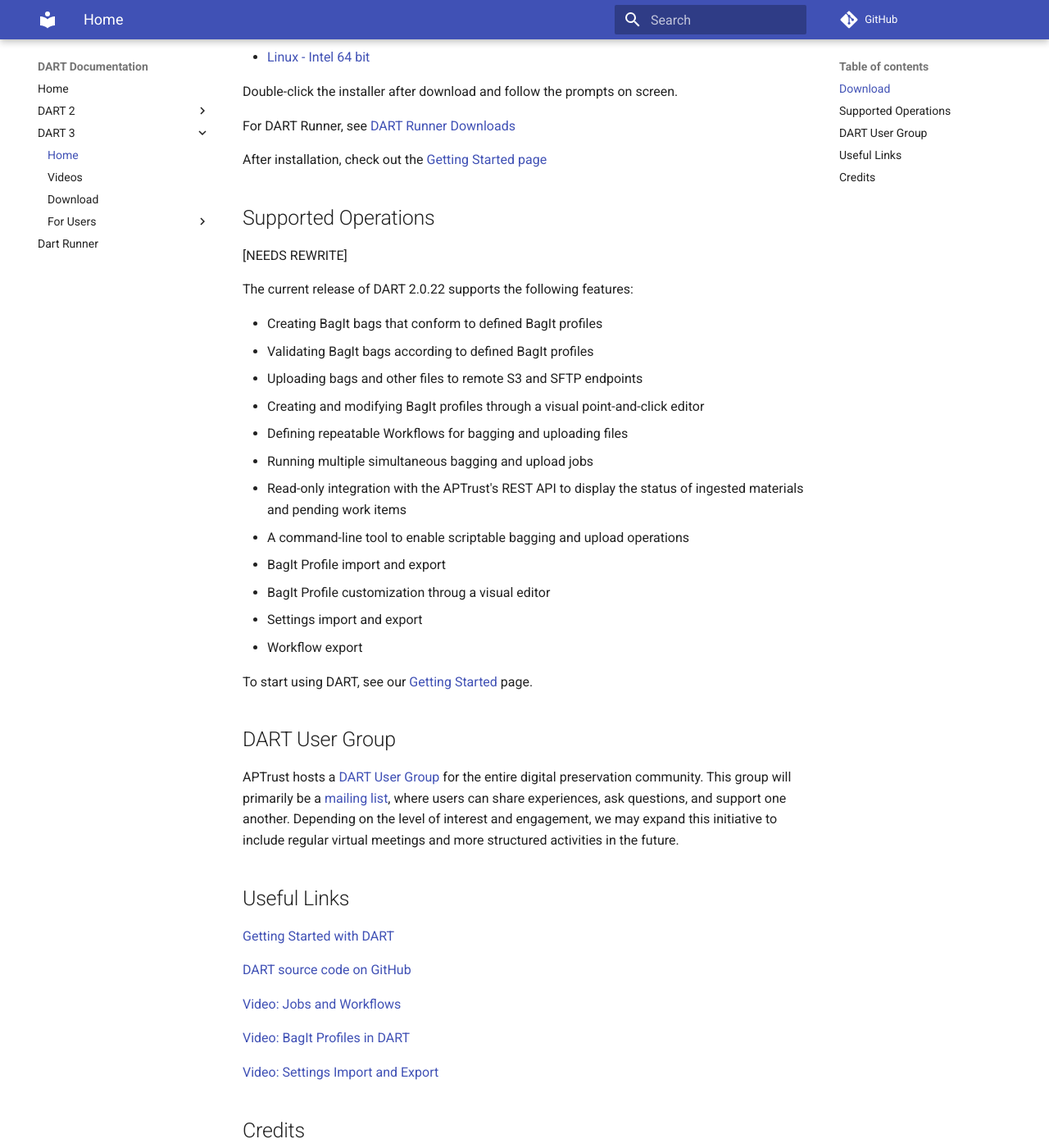
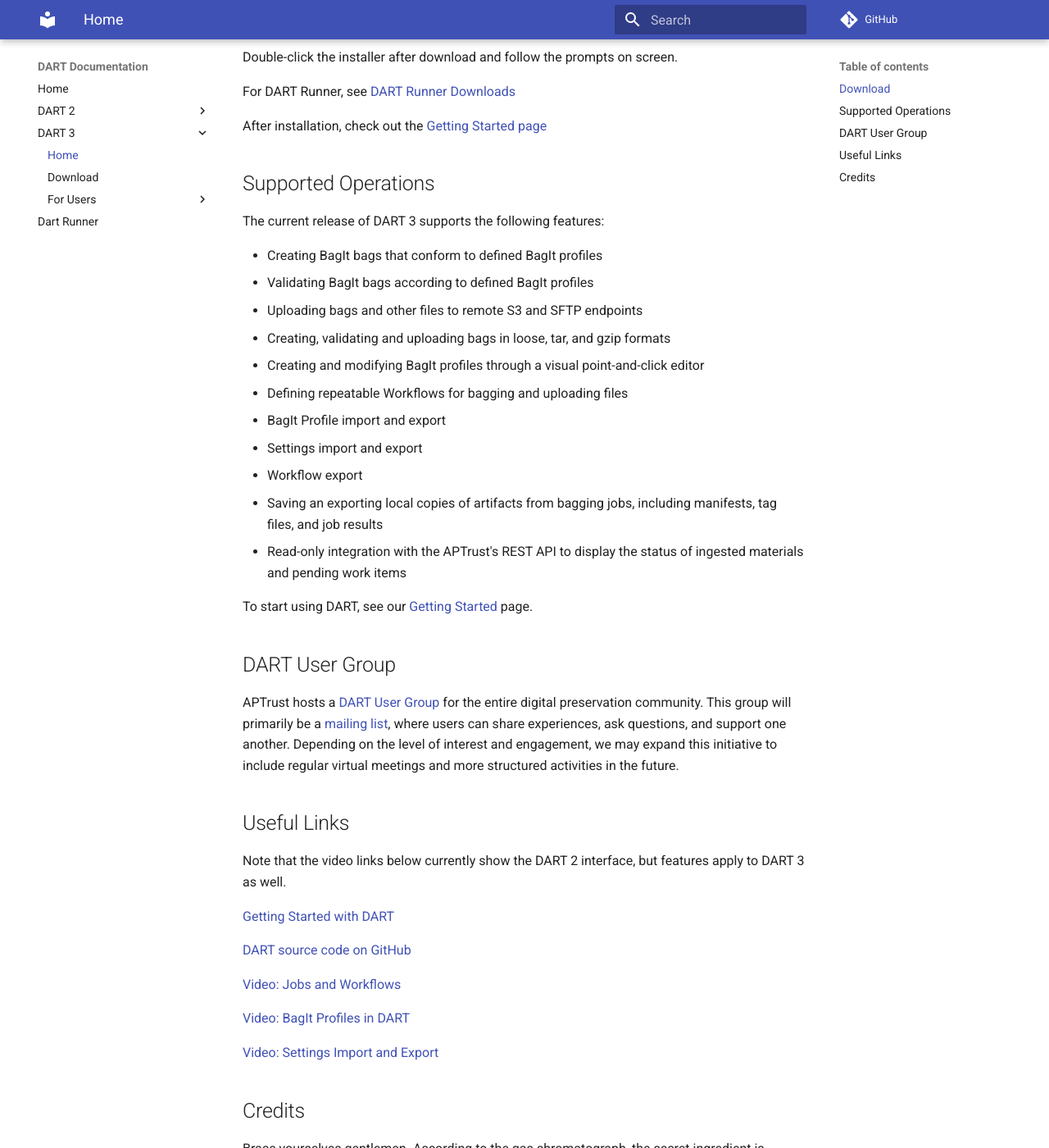
Before and after one commit to APTrust/dart-docs, an MkDocs documentation site: the page built from docs/dart3/index.md, in a window 1280 px wide and 1400 px high, scrolled down 482 px. Shown: the whole window at 82% size. Built offline with MkDocs 1.6.1 and Material for MkDocs 9.7.7, drawn with Linux system fonts in a browser that asks for light colours; comment, search, counter and statistics services are not loaded; some of the changed text lies outside the part shown.

Commit message:
Updates to DART 3 jobs docs and screen shots

```diff
--- a/docs/dart3/index.md
+++ b/docs/dart3/index.md
@@ -4,30 +4,25 @@
 
 ## Download
 
-[NEEDS NEW DART 3 DOWNLOADS LINKS]
-
 {! dart3/shared/downloads.md !}
 
-After installation, check out the [Getting Started page](../dart2/users/getting_started.md)
+After installation, check out the [Getting Started page](users/getting_started.md)
 
 ## Supported Operations
 
-[NEEDS REWRITE]
-
-The current release of DART 2.0.22 supports the following features:
+The current release of DART 3 supports the following features:
 
 * Creating BagIt bags that conform to defined BagIt profiles
 * Validating BagIt bags according to defined BagIt profiles
 * Uploading bags and other files to remote S3 and SFTP endpoints
+* Creating, validating and uploading bags in loose, tar, and gzip formats
 * Creating and modifying BagIt profiles through a visual point-and-click editor
 * Defining repeatable Workflows for bagging and uploading files
-* Running multiple simultaneous bagging and upload jobs
-* Read-only integration with the APTrust's REST API to display the status of ingested materials and pending work items
-* A command-line tool to enable scriptable bagging and upload operations
 * BagIt Profile import and export
-* BagIt Profile customization throug a visual editor
 * Settings import and export
 * Workflow export
+* Saving an exporting local copies of artifacts from bagging jobs, including manifests, tag files, and job results
+* Read-only integration with the APTrust's REST API to display the status of ingested materials and pending work items
 
 To start using DART, see our [Getting Started](users/getting_started.md) page.
 
@@ -36,6 +31,8 @@
 APTrust hosts a [DART User Group](https://aptrust.org/resources/user-groups/dart-user-group/) for the entire digital preservation community. This group will primarily be a [mailing list](https://groups.google.com/a/aptrust.org/g/dart-users), where users can share experiences, ask questions, and support one another. Depending on the level of interest and engagement, we may expand this initiative to include regular virtual meetings and more structured activities in the future.
 
 ## Useful Links
+
+Note that the video links below currently show the DART 2 interface, but features apply to DART 3 as well.
 
 [Getting Started with DART](../dart2/users/getting_started.md)
 
--- a/docs/dart3/users/getting_started.md
+++ b/docs/dart3/users/getting_started.md
@@ -2,7 +2,7 @@
 
 DART is the Digital Archivist's Resource Tool. Its primary purpose is to package digital materials and send them off to long-term preservation storage. DART's initial release focuses on packaging materials in BagIt format and uploading them to S3 buckets for ingest in APTrust. DART can be extended through plugins to produce other packaging formats and to communicated via additional network protocols.
 
-DART runs in both graphical and command-line modes on Windows, Mac, and Linux. What can you do with it? Take a look:
+DART runs in both graphical and command-line modes on Windows, Mac, and Linux. What can you do with it? The video below gives a sample. Note that this video shows the DART 2 interface. DART 3 is similar, except that files must be dragged in from the file navigator in the left side bar.
 
 <iframe width="845" height="479" src="https://www.youtube.com/embed/_ga9XfuyO-I" frameborder="0" allow="accelerometer; autoplay; clipboard-write; encrypted-media; gyroscope; picture-in-picture" allowfullscreen></iframe>
 
@@ -22,7 +22,7 @@
 
     ![New job](../img/getting_started/new_job.png)
 
-2. Drag some files or folders into the files window. To avoid a long-running job that will consume a lot of disk space, choose only a few megabytes of files.
+2. Drag some files or folders from the file browser on the left side of the window into the files area on the right. To avoid a long-running job that will consume a lot of disk space, choose only a few megabytes of files.
 
     ![Job files](../img/jobs/files.png)
 
--- a/mkdocs.yml
+++ b/mkdocs.yml
@@ -77,13 +77,13 @@
             - Repository Clients: dart2/developers/plugins/repo_clients.md
   - DART 3:
     - Home: dart3/index.md
-    - Videos: dart3/videos.md
     - Download: dart3/download.md
     - For Users:
         - dart3/users/getting_started.md
         - Jobs:
             - dart3/users/jobs/index.md
             - dart3/users/jobs/list.md
+            - dart3/users/jobs/artifacts.md
             - dart3/users/jobs/files.md
             - dart3/users/jobs/packaging.md
             - dart3/users/jobs/metadata.md
```
Also changed, not shown: docs/dart3/users/jobs/artifacts.md (added, +43 -0 lines), docs/dart3/users/jobs/list.md (+3 -1 lines), docs/dart3/videos.md (deleted, +0 -29 lines), docs/dart3/img/getting_started/new_job.png, docs/dart3/img/jobs/artifact_saved.png (added), docs/dart3/img/jobs/artifacts.png (added), docs/dart3/img/jobs/artifacts_bag_info.png (added), docs/dart3/img/jobs/artifacts_description.png (added), docs/dart3/img/jobs/artifacts_manifest.png (added), docs/dart3/img/jobs/artifacts_result.png (added), docs/dart3/img/jobs/files.png, docs/dart3/img/jobs/list.png.
